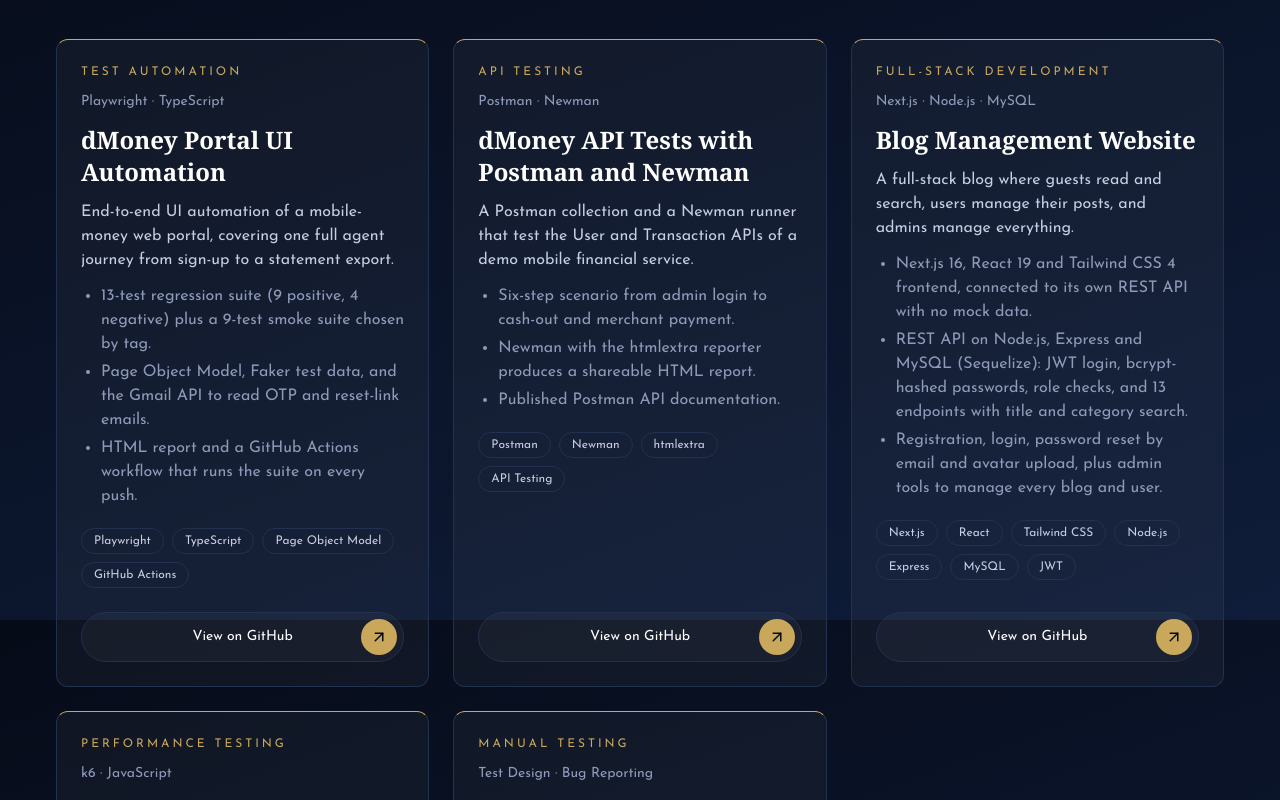
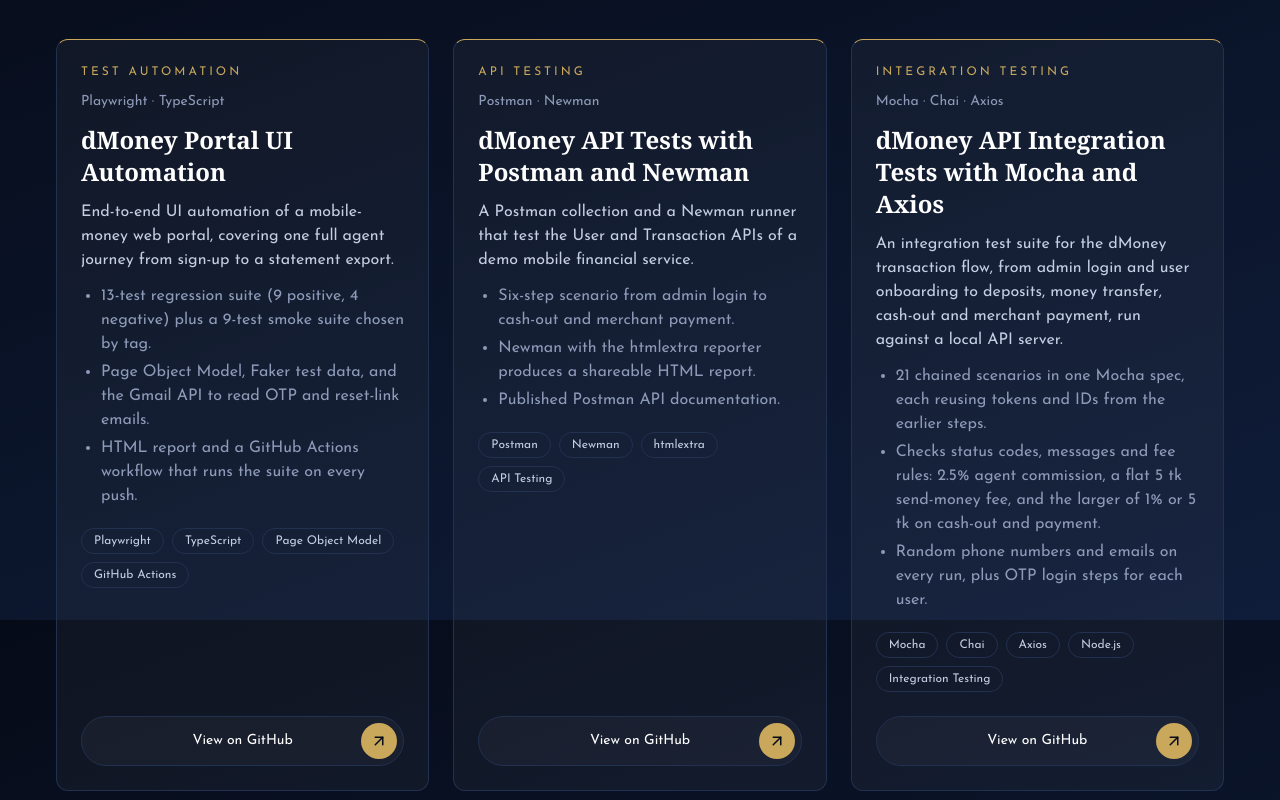
Before and after one commit to rashadkhan97/my-portfolio, a React (Vite) app: page / in a window 1280 px wide. Shown: the part 2580-3380 px from the top of the page. Built offline with nearby package versions, Linux system fonts and the light colour scheme.

Commit message:
Add API integration testing project with Mocha and Axios

```diff
--- a/src/data/content.js
+++ b/src/data/content.js
@@ -232,6 +232,20 @@ export const projects = [
     link: "https://github.com/rashadkhan97/dMoney_Postman-API-with-Newman_B19",
   },
   {
+    label: "Integration Testing",
+    category: "Mocha · Chai · Axios",
+    title: "dMoney API Integration Tests with Mocha and Axios",
+    description:
+      "An integration test suite for the dMoney transaction flow, from admin login and user onboarding to deposits, money transfer, cash-out and merchant payment, run against a local API server.",
+    bullets: [
+      "21 chained scenarios in one Mocha spec, each reusing tokens and IDs from the earlier steps.",
+      "Checks status codes, messages and fee rules: 2.5% agent commission, a flat 5 tk send-money fee, and the larger of 1% or 5 tk on cash-out and payment.",
+      "Random phone numbers and emails on every run, plus OTP login steps for each user.",
+    ],
+    tags: ["Mocha", "Chai", "Axios", "Node.js", "Integration Testing"],
+    link: "https://github.com/rashadkhan97/API-Integration-Testing-with-Mocha-and-Axios",
+  },
+  {
     label: "Full-Stack Development",
     category: "Next.js · Node.js · MySQL",
     title: "Blog Management Website",
```
